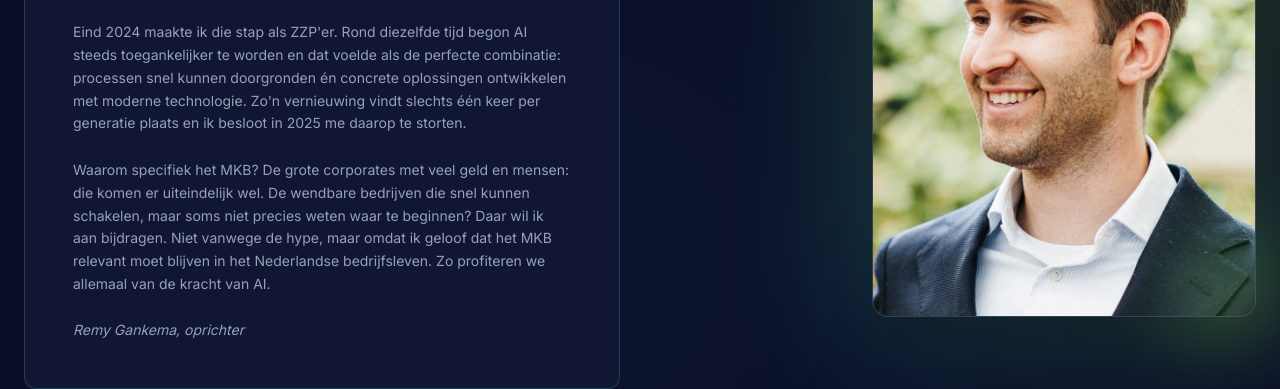
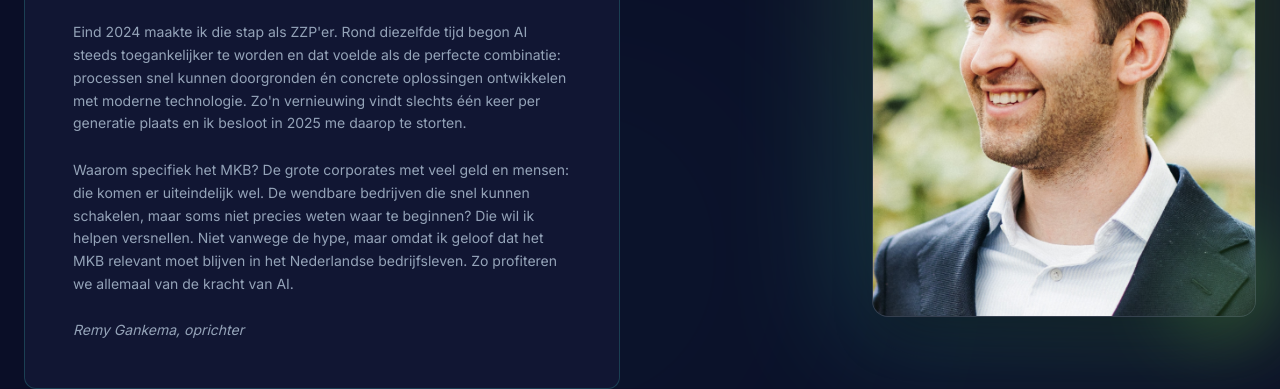
Before and after one commit to AccelarAI/website, a plain HTML site: page index.html in a window 1280 px wide. Shown: the part 3952-4341 px from the top of the page. Drawn offline with nearby package versions, Linux system fonts and the light colour scheme; a script that the page names is missing.

Commit message:
Update index.html

```diff
--- a/index.html
+++ b/index.html
@@ -415,7 +415,7 @@
                             Eind 2024 maakte ik die stap als ZZP'er. Rond diezelfde tijd begon AI steeds toegankelijker te worden en dat voelde als de perfecte combinatie: processen snel kunnen doorgronden én concrete oplossingen ontwikkelen met moderne technologie. Zo'n vernieuwing vindt slechts één keer per generatie plaats en ik besloot in 2025 me daarop te storten.
                         </p>
                         <p>
-                            Waarom specifiek het MKB? De grote corporates met veel geld en mensen: die komen er uiteindelijk wel. De wendbare bedrijven die snel kunnen schakelen, maar soms niet precies weten waar te beginnen? Daar wil ik aan bijdragen. Niet vanwege de hype, maar omdat ik geloof dat het MKB relevant moet blijven in het Nederlandse bedrijfsleven. Zo profiteren we allemaal van de kracht van AI.
+                            Waarom specifiek het MKB? De grote corporates met veel geld en mensen: die komen er uiteindelijk wel. De wendbare bedrijven die snel kunnen schakelen, maar soms niet precies weten waar te beginnen? Die wil ik helpen versnellen. Niet vanwege de hype, maar omdat ik geloof dat het MKB relevant moet blijven in het Nederlandse bedrijfsleven. Zo profiteren we allemaal van de kracht van AI.
                         </p>
                         <p class="text-slate-400 italic text-sm">
                             Remy Gankema, oprichter
```
